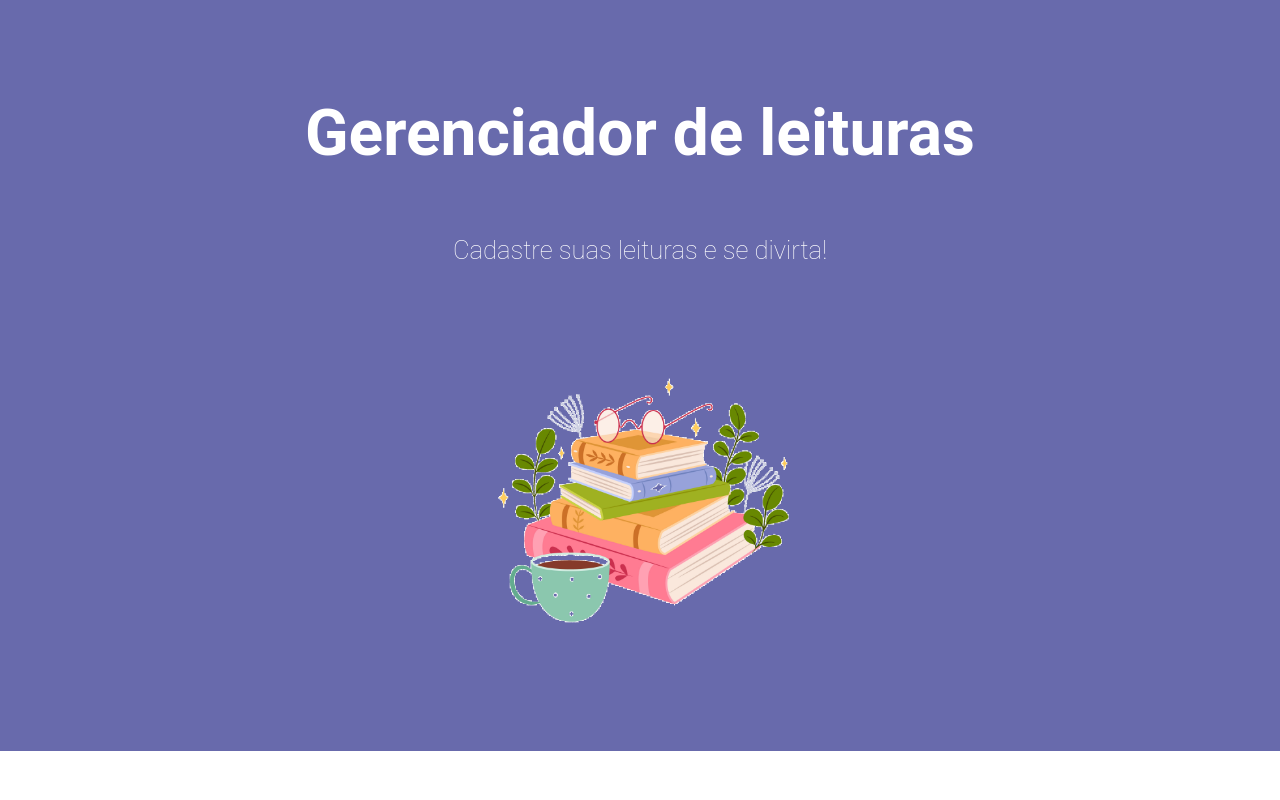
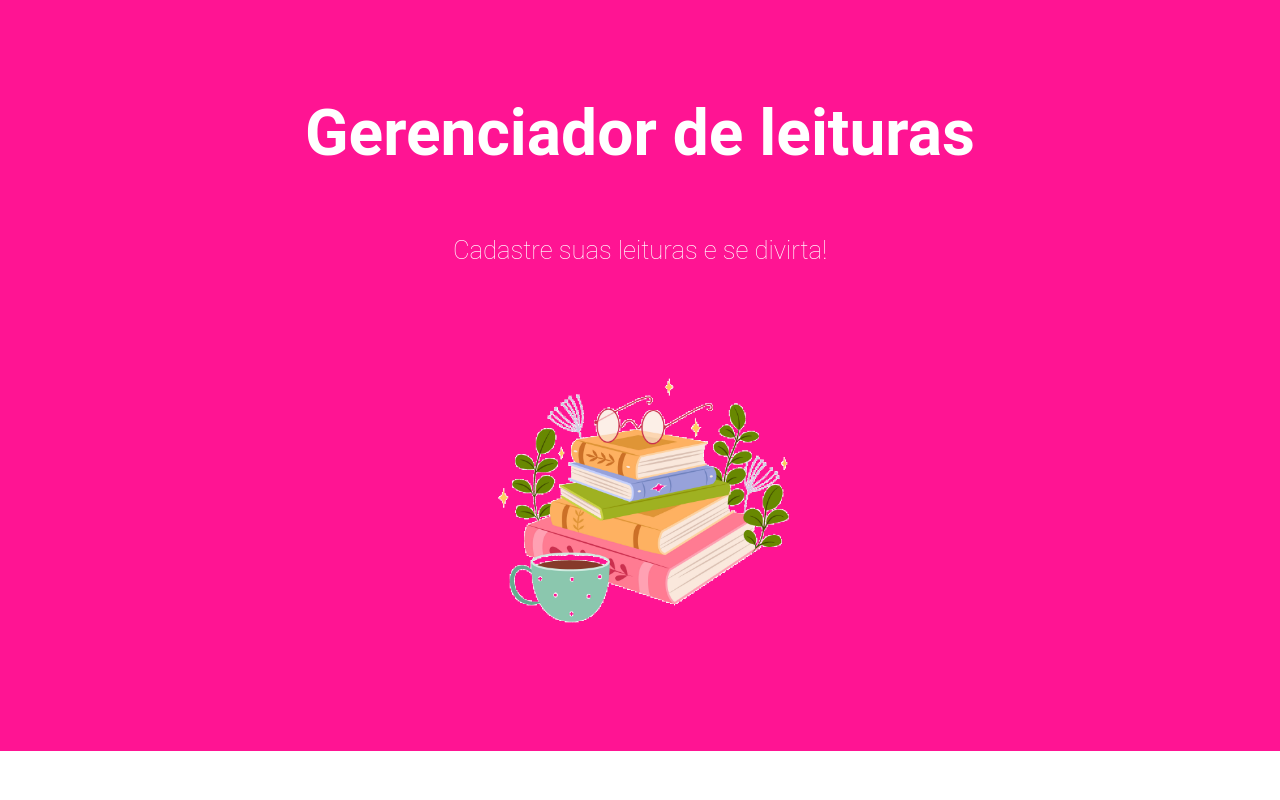
Before and after one commit to valtamachunas/react-livros, a React (Vite) app: page / in a window 1280 px wide. Shown: the top 800 px of the page. Built offline with nearby package versions, Linux system fonts and the light colour scheme; no server answers.

Commit message:
Cores header

```diff
--- a/src/styles/header.module.css
+++ b/src/styles/header.module.css
@@ -1,6 +1,6 @@
 .headerContainer {
   padding: 6rem;
-  background: #686AAC;
+  background: #FF1493;
   display: flex;
   flex-direction: column;
   justify-content: center;
```
